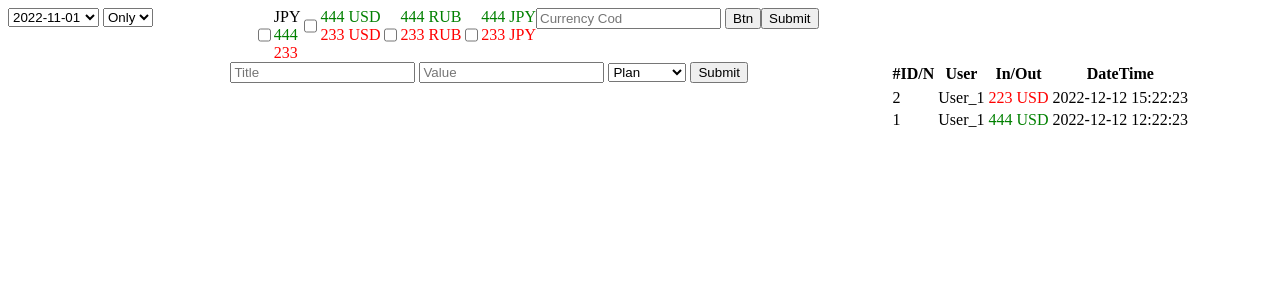
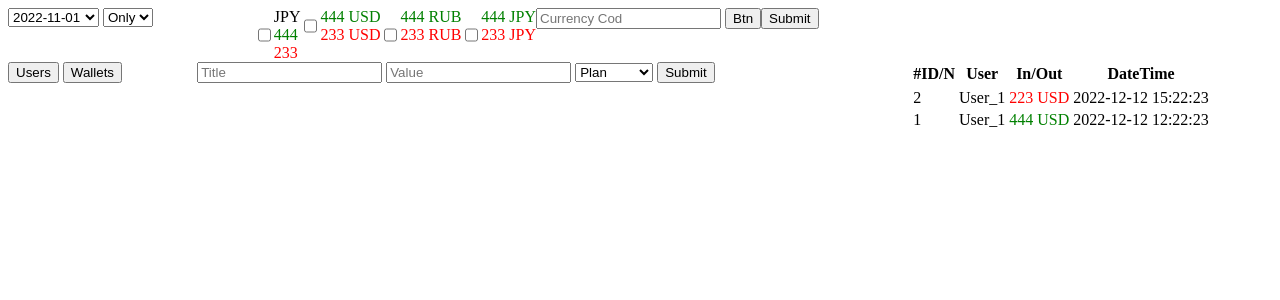
Before and after one commit to yotsuba-na/accountant, a Flask app: page / in a window 1280 px wide. Shown: the top 300 px of the page. Run offline with Flask 2, Linux system fonts and the light colour scheme; data that the repository does not hold is empty.

Commit message:
Add tabs
Signed-off-by: Nodaa Gaji <c0d3r.nodiru.gaji@gmail.com>

```diff
--- a/static/accountant/css/main.css
+++ b/static/accountant/css/main.css
@@ -13,7 +13,7 @@
 .dynamic {
   display: grid;
 }
-.dynamic .left {
+.dynamic #left {
   grid-row: 1;
   grid-column: 1 / 3;
 }
@@ -60,6 +60,12 @@
   display: flex;
 }
 
+
+.tab:nth-child(n+3) {
+  display: none;
+}
+
+
 #transactionForm {
   text-align: center;
 }
--- a/static/accountant/js/main.js
+++ b/static/accountant/js/main.js
@@ -1,3 +1,15 @@
+/* Tabs
+ */
+
+function showTab(caller, tabId) {
+  const tabs = caller.parentNode.parentNode.children;
+  for (let i = 1; i < tabs.length; i++) {
+    document.getElementById(tabs[i].id).style.display = "none";
+  }
+  document.getElementById(tabId).style.display = "block";
+}
+
+
 /* Filters
  */
 
--- a/templates/accountant/main.html
+++ b/templates/accountant/main.html
@@ -71,8 +71,12 @@
 
     <div class="dynamic">
 
-      <div class="tabs left">
-        <div class="tab users">
+      <div id="left" class="tabs">
+        <div class="tabs-list">
+          <button onclick="showTab(this, 'tab-users');">Users</button>
+          <button onclick="showTab(this, 'tab-wallets');">Wallets</button>
+        </div>
+        <div id="tab-users" class="tab">
           {% for user in all_users %}
             <div class="userView">
               <input type="checkbox">
@@ -87,7 +91,7 @@
           {% endfor %}
         </div>
 
-        <div class="tab wallets">
+        <div id="tab-wallets" class="tab">
           {% for wallet in all_wallets %}
             <div class="walletView">
               <input type="checkbox">
@@ -104,8 +108,8 @@
         </div>
       </div>
 
-      <div class="tabs middle">
-        <div class="tab transaction-history">
+      <div id="middle" class="tabs">
+        <div id="tab-transactionsHistory" class="tab">
           {% for transaction in all_transactions %}
             <div class="transactionView">
               <input type="checkbox">
@@ -118,7 +122,7 @@
           {% endfor %}
         </div>
 
-        <div class="tab transaction-new">
+        <div id="tab-transactionsNew" class="tab">
           <form id="transactionForm" action="{{ url_for('main.index') }}" method="POST">
             <input id="transactionTitle" placeholder="Title" />
             <input id="transactionValue" placeholder="Value" type="number" min="1" />
```
